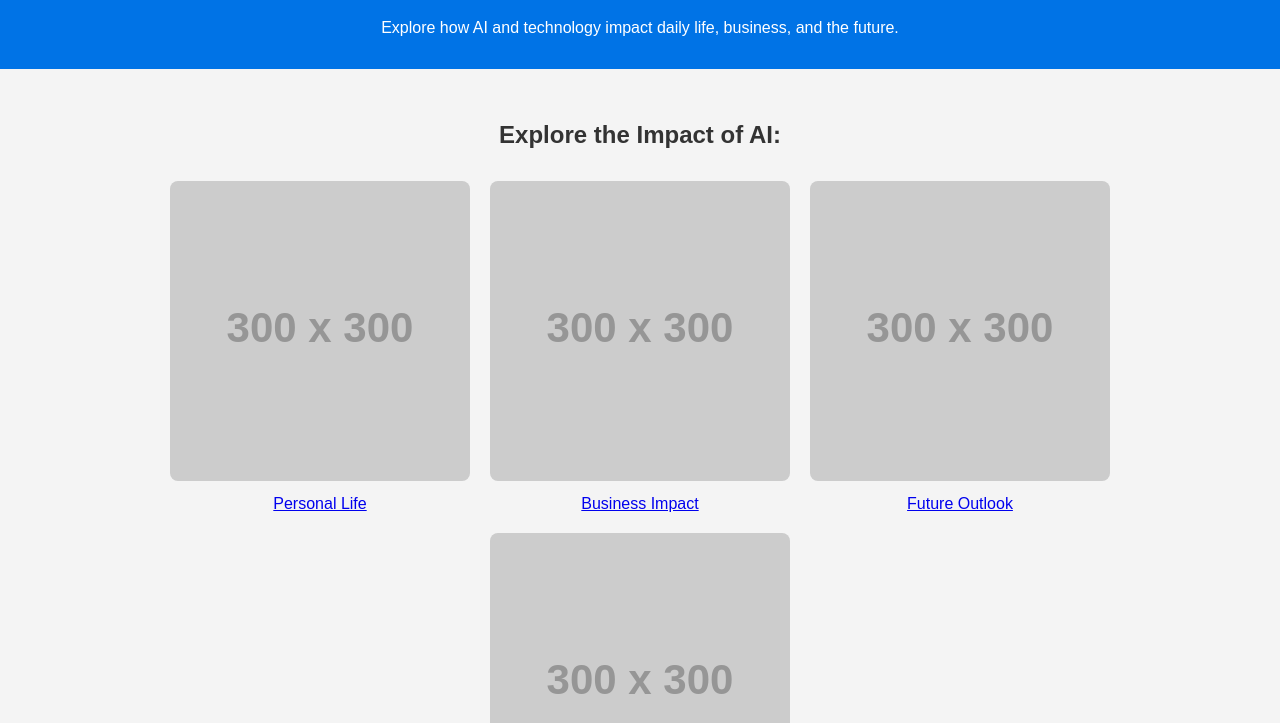
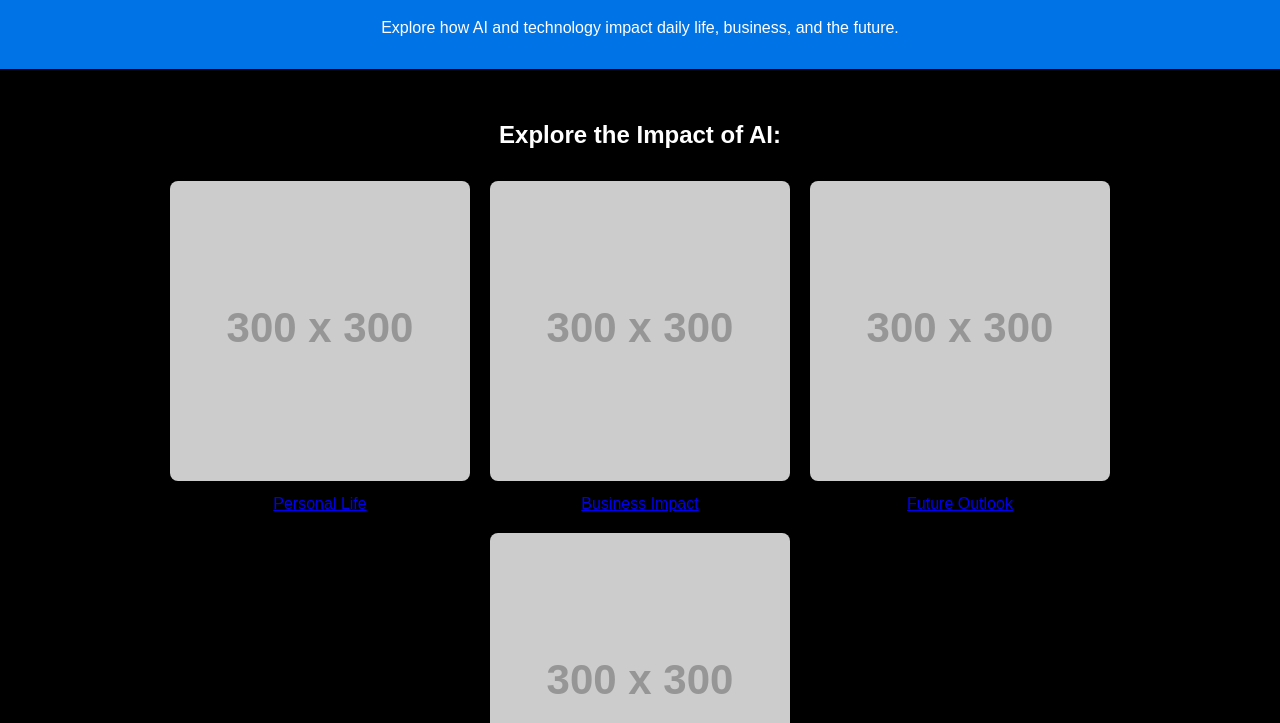
Before and after one commit to bubbletuck/project2, a plain HTML site: page index.html in a window 1280 px wide. Shown: the part 77-800 px from the top of the page. Drawn offline with Linux system fonts and the light colour scheme; placeholder pictures from the web are drawn by us.

Commit message:
Colorful anal beads

```diff
--- a/index.html
+++ b/index.html
@@ -5,14 +5,14 @@
     <meta charset="UTF-8">
     <meta name="viewport" content="width=device-width, initial-scale=1.0">
     <meta name="description" content="AI and Technology in Everyday Life">
+    <link type= "text/css" rel="stylesheet" href="/static/style.css"/>
     <title>AI in Everyday Life</title>
     <style>
         body {
             font-family: Arial, sans-serif;
             margin: 0;
             padding: 0;
-            background-color: #f4f4f4;
-            color: #333;
+            color: white;
         }
 
         header {
--- /dev/null
+++ b/static/style.css
@@ -0,0 +1,3 @@
+body {
+    background-color: black;
+}
```
Also changed, not shown: Business_Impact_Redirect.html (+0 -1 lines), FutureOutlookRedirect.html (+0 -1 lines), HowItWasMadeRedirect.html (+0 -1 lines).
